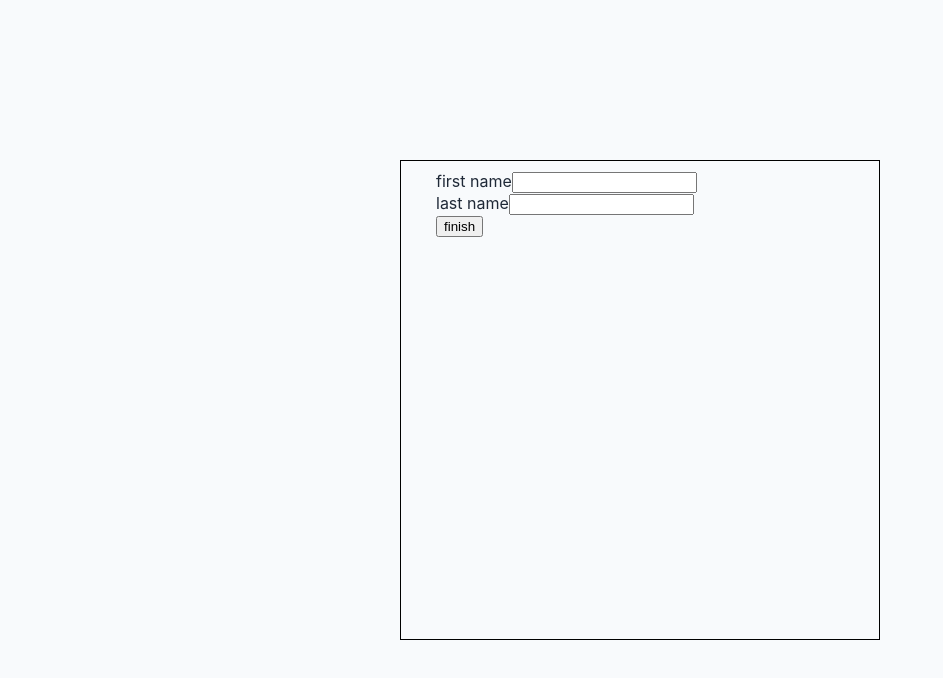
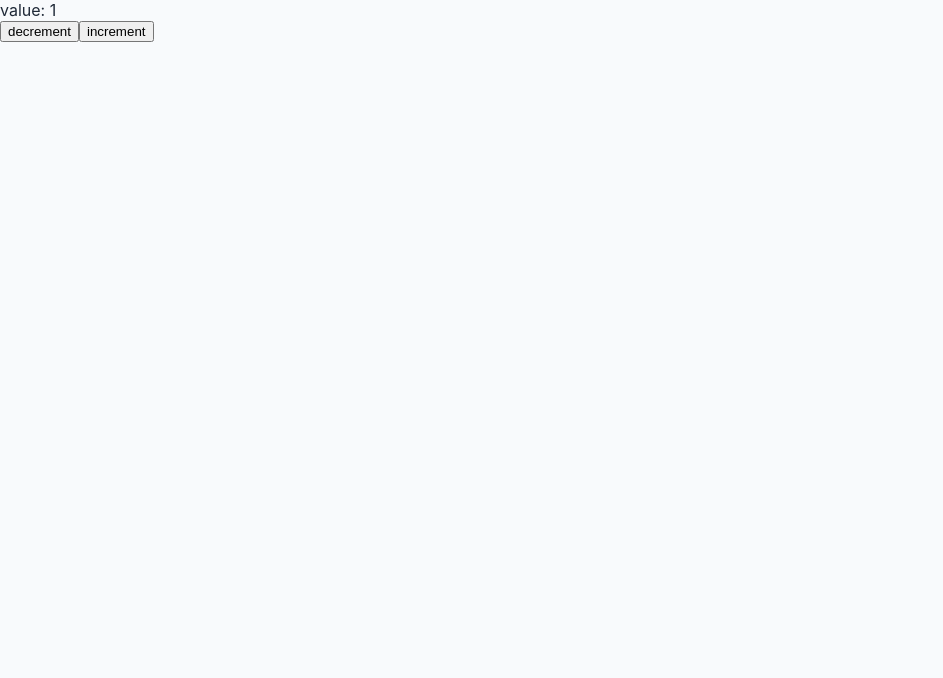
Before and after one commit to pugweather/js-internals-and-other-stuff, a React (Vite) app in the folder react-playground/: page / in a window 1280 px wide. Shown: the top 678 px of the page, without its empty margins (0-943 px from the left). Built offline with nearby package versions, Linux system fonts and the light colour scheme.

Commit message:
-useReducer() + useContext() test

```diff
--- a/react-playground/src/App.jsx
+++ b/react-playground/src/App.jsx
@@ -3,9 +3,16 @@
 // import ServersHealth from "./servers-health/ServersHealth"
 // import DebouncedSearch from "./questions/debounced-search/DebouncedSearch.jsx"
 // import { CommentsSection } from "./questions/nested-comments/CommentsSection"
-import Form from "./questions/mutli-step/Form"
+// import Form from "./content/mutli-step/Form"
+import Child from "./questions/state-management/Child"
+import { ContextReducer } from "./questions/state-management/ContextReducer"
 
 // Swap the import above to work on a different question.
 export default function App() {
-  return <Form />
+
+  return (
+    <ContextReducer>
+        <Child />
+    </ContextReducer>
+  )
 }
--- /dev/null
+++ b/react-playground/src/questions/state-management/Child.jsx
@@ -0,0 +1,17 @@
+import { useContext } from "react"
+import { CounterContext } from "./ContextReducer"
+
+export default function Child() {
+
+    const {state, dispatch} = useContext(CounterContext)
+    console.log(state, dispatch)
+
+    return (
+        <div className="page">
+            <div>value: {state.value}</div>
+            {state.error && <div className="error-text">{state.error}</div>}
+            <button onClick={() => dispatch({type: "decrement"})}>decrement</button>
+            <button onClick={() => dispatch({type: "increment"})}>increment</button>
+        </div>
+    )
+}
--- /dev/null
+++ b/react-playground/src/questions/state-management/ContextReducer.jsx
@@ -0,0 +1,29 @@
+import { createContext, useReducer } from "react"
+
+const initialState = { value: 1, error: null }
+
+export const CounterContext = createContext(null)
+
+export function ContextReducer({children}) {
+
+    const [state, dispatch] = useReducer(reducer, initialState)
+
+    function reducer(state, action) {
+        switch(action.type) {
+            case "increment":
+                return { value: state.value + 1, error: null }
+            case "decrement":
+                const min = 0
+                return { value: Math.max(0, state.value - 1), error: state.value <= min ? "can't go below 0" : null }
+            default:
+                throw new Error("Error: invalid action: " + action.type)
+        }
+    }
+
+    return (
+        <CounterContext.Provider value={{state, dispatch}}>
+            {children}
+        </CounterContext.Provider>
+    )
+
+}
```
